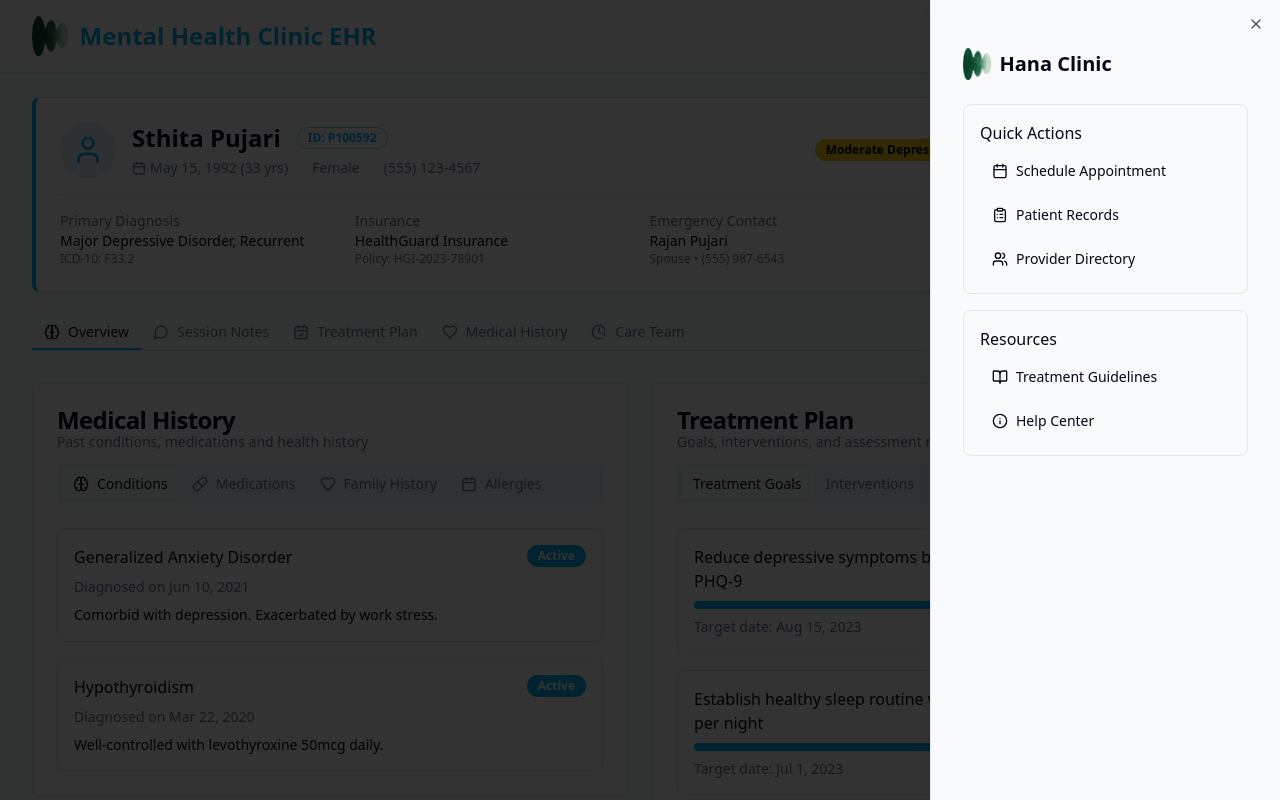
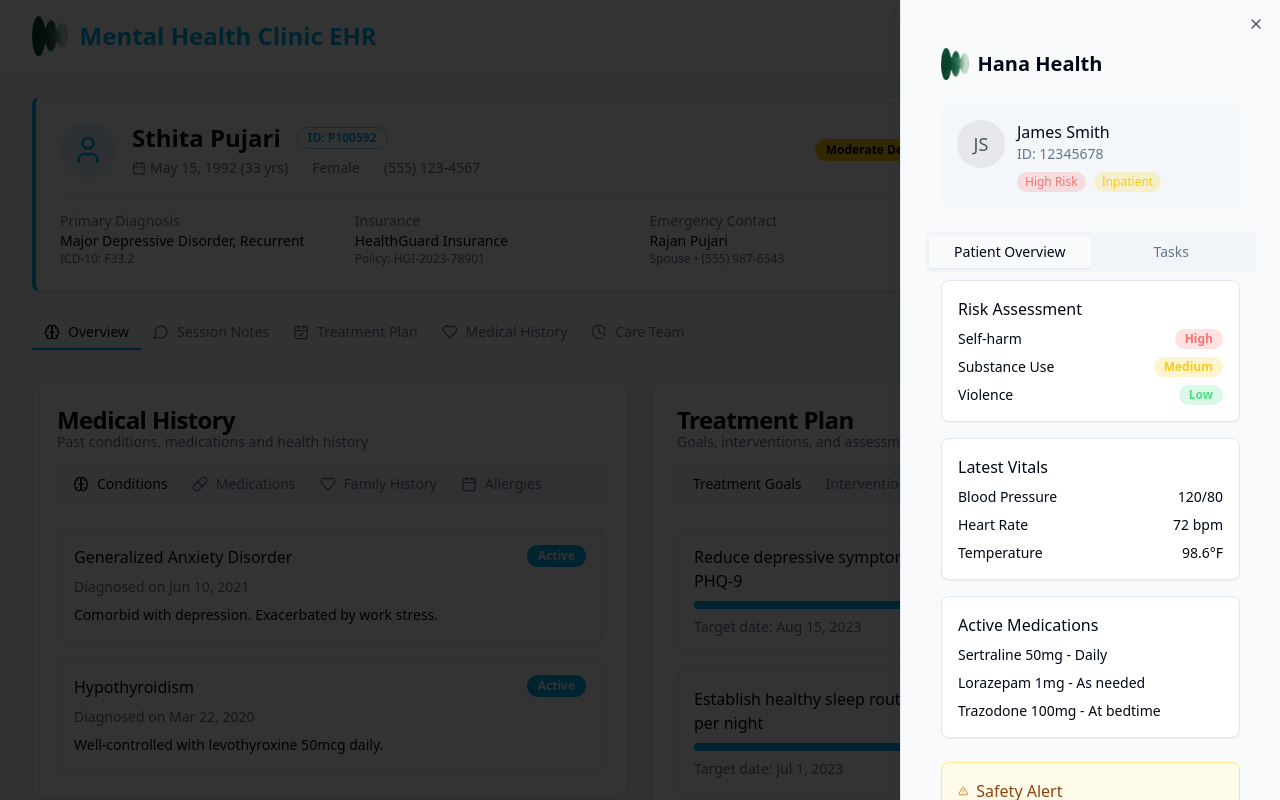
Before and after one commit to mhaihq/sthita-mental-haven, a React (Vite) app: page / in a window 1280 px wide. Both pictures are taken after a click on the button "Open sidebar". Shown: the top 800 px of the page. Built offline with nearby package versions, Linux system fonts and the light colour scheme.

Commit message:
Refactor: Implement floating icon and sidebar changes
- Replace menu icon with Hana logo.
- Add subtle flashing animation to the floating icon.
- Redesign the sidebar to match the reference image.

```diff
--- a/src/components/SidebarIcons.tsx
+++ b/src/components/SidebarIcons.tsx
@@ -1,4 +1,4 @@
 
-import { BookOpen, Calendar, ClipboardList, Info, Users } from 'lucide-react';
+import { ArrowUpRight, Check, AlertTriangle, BookOpen, Calendar, ClipboardList, Info, Users } from 'lucide-react';
 
-export { BookOpen, Calendar, ClipboardList, Info, Users };
+export { ArrowUpRight, Check, AlertTriangle, BookOpen, Calendar, ClipboardList, Info, Users };
--- a/src/index.css
+++ b/src/index.css
@@ -101,3 +101,47 @@
   from { opacity: 0; }
   to { opacity: 1; }
 }
+
+/* Add subtle pulse animation for the floating button */
+@keyframes subtle-pulse {
+  0% { transform: scale(1); opacity: 1; }
+  50% { transform: scale(1.05); opacity: 0.9; }
+  100% { transform: scale(1); opacity: 1; }
+}
+
+.pulse-animation {
+  animation: subtle-pulse 3s infinite ease-in-out;
+}
+
+/* Additional styles for the sidebar elements */
+.risk-badge {
+  @apply px-2 py-0.5 text-xs font-medium rounded-full;
+}
+
+.risk-badge.high {
+  @apply bg-severity-high/20 text-severity-high;
+}
+
+.risk-badge.medium {
+  @apply bg-severity-medium/20 text-severity-medium;
+}
+
+.risk-badge.low {
+  @apply bg-severity-low/20 text-severity-low;
+}
+
+.task-priority {
+  @apply w-2 h-2 rounded-full;
+}
+
+.task-priority.high {
+  @apply bg-severity-high;
+}
+
+.task-priority.medium {
+  @apply bg-severity-medium;
+}
+
+.task-priority.low {
+  @apply bg-severity-low;
+}
--- a/src/pages/Index.tsx
+++ b/src/pages/Index.tsx
@@ -7,12 +7,17 @@ import MedicalHistory from '@/components/MedicalHistory';
 import TreatmentPlan from '@/components/TreatmentPlan';
 import ProviderNotes from '@/components/ProviderNotes';
 import ProviderAssignment from '@/components/ProviderAssignment';
-import { Brain, CalendarCheck, ClockAlert, Heart, Menu, MessageCircle } from 'lucide-react';
+import { Brain, CalendarCheck, ClockAlert, Heart, MessageCircle, ArrowUpRight, Check, AlertTriangle } from 'lucide-react';
 import { BookOpen, Calendar, ClipboardList, Info, Users } from '@/components/SidebarIcons';
 import { Sheet, SheetContent, SheetTrigger } from "@/components/ui/sheet";
+import { Badge } from '@/components/ui/badge';
+import { Popover, PopoverContent, PopoverTrigger } from '@/components/ui/popover';
+import { Card, CardContent } from '@/components/ui/card';
+import { Button } from '@/components/ui/button';
 
 const Index = () => {
   const [isSidebarOpen, setIsSidebarOpen] = useState(false);
+  const [activeTab, setActiveTab] = useState('overview');
 
   return (
     <div className="min-h-screen bg-background">
@@ -31,69 +36,204 @@ const Index = () => {
         </div>
       </header>
 
-      {/* Floating sidebar trigger button */}
+      {/* Floating sidebar trigger button with Hana logo and pulse animation */}
       <Sheet open={isSidebarOpen} onOpenChange={setIsSidebarOpen}>
         <SheetTrigger asChild>
           <button
-            className="fixed top-20 right-6 z-50 flex items-center justify-center w-12 h-12 bg-primary rounded-full shadow-lg hover:bg-primary/90 transition-colors"
+            className="fixed top-20 right-6 z-50 flex items-center justify-center w-12 h-12 bg-primary rounded-full shadow-lg hover:bg-primary/90 transition-colors pulse-animation"
             aria-label="Open sidebar"
           >
-            <Menu className="h-6 w-6 text-primary-foreground" />
+            <img
+              src="/lovable-uploads/8bd12f77-f027-47b9-a41c-a780b6ec54d0.png"
+              alt="Hana Clinic Logo"
+              className="h-8 w-8 object-contain"
+            />
           </button>
         </SheetTrigger>
 
-        <SheetContent className="w-[280px] sm:w-[350px]">
-          <div className="px-2 py-6">
-            <h2 className="text-xl font-bold mb-6 flex items-center gap-2">
+        <SheetContent className="w-[280px] sm:w-[380px] overflow-y-auto">
+          <div className="pt-6 pb-4">
+            <h2 className="text-xl font-bold flex items-center gap-2 px-4 mb-6">
               <img
                 src="/lovable-uploads/8bd12f77-f027-47b9-a41c-a780b6ec54d0.png"
                 alt="Hana Clinic Logo"
                 className="h-8 w-auto"
               />
-              <span>Hana Clinic</span>
+              <span>Hana Health</span>
             </h2>
 
-            <div className="space-y-4">
-              <div className="border rounded-lg p-4">
-                <h3 className="font-medium mb-2">Quick Actions</h3>
-                <ul className="space-y-2">
-                  <li>
-                    <button className="flex items-center gap-2 w-full px-3 py-2 text-sm rounded-md hover:bg-muted transition-colors text-left">
-                      <Calendar className="h-4 w-4" />
-                      <span>Schedule Appointment</span>
-                    </button>
-                  </li>
-                  <li>
-                    <button className="flex items-center gap-2 w-full px-3 py-2 text-sm rounded-md hover:bg-muted transition-colors text-left">
-                      <ClipboardList className="h-4 w-4" />
-                      <span>Patient Records</span>
-                    </button>
-                  </li>
-                  <li>
-                    <button className="flex items-center gap-2 w-full px-3 py-2 text-sm rounded-md hover:bg-muted transition-colors text-left">
-                      <Users className="h-4 w-4" />
-                      <span>Provider Directory</span>
-                    </button>
-                  </li>
-                </ul>
+            <div className="mb-6 px-4">
+              <div className="bg-muted/50 p-4 rounded-lg">
+                <div className="flex items-start gap-3">
+                  <div className="w-12 h-12 rounded-full bg-gray-200 flex items-center justify-center">
+                    <span className="text-lg font-medium text-gray-600">JS</span>
+                  </div>
+                  <div>
+                    <h3 className="font-medium">James Smith</h3>
+                    <p className="text-sm text-muted-foreground">ID: 12345678</p>
+                    <div className="flex gap-2 mt-2">
+                      <span className="risk-badge high">High Risk</span>
+                      <span className="risk-badge medium">Inpatient</span>
+                    </div>
+                  </div>
+                </div>
               </div>
+            </div>
 
-              <div className="border rounded-lg p-4">
-                <h3 className="font-medium mb-2">Resources</h3>
-                <ul className="space-y-2">
-                  <li>
-                    <button className="flex items-center gap-2 w-full px-3 py-2 text-sm rounded-md hover:bg-muted transition-colors text-left">
-                      <BookOpen className="h-4 w-4" />
-                      <span>Treatment Guidelines</span>
-                    </button>
-                  </li>
-                  <li>
-                    <button className="flex items-center gap-2 w-full px-3 py-2 text-sm rounded-md hover:bg-muted transition-colors text-left">
-                      <Info className="h-4 w-4" />
-                      <span>Help Center</span>
-                    </button>
-                  </li>
-                </ul>
+            <div className="mb-6">
+              <Tabs defaultValue={activeTab} onValueChange={setActiveTab} className="w-full">
+                <TabsList className="w-full grid grid-cols-2 mb-2">
+                  <TabsTrigger value="overview">Patient Overview</TabsTrigger>
+                  <TabsTrigger value="tasks">Tasks</TabsTrigger>
+                </TabsList>
+
+                <TabsContent value="overview" className="space-y-4">
+                  <div className="px-4">
+                    <Card>
+                      <CardContent className="p-4">
+                        <h4 className="font-medium mb-2">Risk Assessment</h4>
+                        <div className="space-y-2">
+                          <div className="flex justify-between items-center">
+                            <span className="text-sm">Self-harm</span>
+                            <Badge variant="outline" className="bg-severity-high/20 text-severity-high border-0">High</Badge>
+                          </div>
+                          <div className="flex justify-between items-center">
+                            <span className="text-sm">Substance Use</span>
+                            <Badge variant="outline" className="bg-severity-medium/20 text-severity-medium border-0">Medium</Badge>
+                          </div>
+                          <div className="flex justify-between items-center">
+                            <span className="text-sm">Violence</span>
+                            <Badge variant="outline" className="bg-severity-low/20 text-severity-low border-0">Low</Badge>
+                          </div>
+                        </div>
+                      </CardContent>
+                    </Card>
+                  </div>
+
+                  <div className="px-4">
+                    <Card>
+                      <CardContent className="p-4">
+                        <h4 className="font-medium mb-2">Latest Vitals</h4>
+                        <div className="space-y-2">
+                          <div className="flex justify-between items-center">
+                            <span className="text-sm">Blood Pressure</span>
+                            <span className="text-sm font-medium">120/80</span>
+                          </div>
+                          <div className="flex justify-between items-center">
+                            <span className="text-sm">Heart Rate</span>
+                            <span className="text-sm font-medium">72 bpm</span>
+                          </div>
+                          <div className="flex justify-between items-center">
+                            <span className="text-sm">Temperature</span>
+                            <span className="text-sm font-medium">98.6°F</span>
+                          </div>
+                        </div>
+                      </CardContent>
+                    </Card>
+                  </div>
+
+                  <div className="px-4">
+                    <Card>
+                      <CardContent className="p-4">
+                        <h4 className="font-medium mb-2">Active Medications</h4>
+                        <div className="space-y-2">
+                          <div className="text-sm">Sertraline 50mg - Daily</div>
+                          <div className="text-sm">Lorazepam 1mg - As needed</div>
+                          <div className="text-sm">Trazodone 100mg - At bedtime</div>
+                        </div>
+                      </CardContent>
+                    </Card>
+                  </div>
+                </TabsContent>
+
+                <TabsContent value="tasks" className="px-4 space-y-4">
+                  <h4 className="font-medium mb-2">Priority Tasks</h4>
+                  <div className="space-y-3">
+                    <div className="flex gap-3 items-start p-3 border rounded-lg bg-muted/30">
+                      <div className="task-priority high mt-1"></div>
+                      <div className="flex-1">
+                        <div className="flex justify-between">
+                          <h5 className="font-medium">Crisis Assessment</h5>
+                          <span className="text-xs text-muted-foreground">Today</span>
+                        </div>
+                        <p className="text-sm text-muted-foreground">Complete urgent risk assessment for James Smith</p>
+                        <div className="mt-2">
+                          <Button size="sm" className="h-7 text-xs">Complete <Check className="ml-1 h-3 w-3" /></Button>
+                        </div>
+                      </div>
+                    </div>
+
+                    <div className="flex gap-3 items-start p-3 border rounded-lg bg-muted/30">
+                      <div className="task-priority high mt-1"></div>
+                      <div className="flex-1">
+                        <div className="flex justify-between">
+                          <h5 className="font-medium">Medication Review</h5>
+                          <span className="text-xs text-muted-foreground">Today</span>
+                        </div>
+                        <p className="text-sm text-muted-foreground">Review medication interactions and side effects</p>
+                        <div className="mt-2">
+                          <Button size="sm" className="h-7 text-xs">Complete <Check className="ml-1 h-3 w-3" /></Button>
+                        </div>
+                      </div>
+                    </div>
+
+                    <div className="flex gap-3 items-start p-3 border rounded-lg bg-muted/30">
+                      <div className="task-priority medium mt-1"></div>
+                      <div className="flex-1">
+                        <div className="flex justify-between">
+                          <h5 className="font-medium">Family Contact</h5>
+                          <span className="text-xs text-muted-foreground">Tomorrow</span>
+                        </div>
+                        <p className="text-sm text-muted-foreground">Call patient's mother about treatment progress</p>
+                        <div className="mt-2">
+                          <Button size="sm" variant="outline" className="h-7 text-xs">Reschedule</Button>
+                        </div>
+                      </div>
+                    </div>
+                  </div>
+
+                  <div className="mt-4">
+                    <Button variant="outline" className="w-full text-sm" size="sm">
+                      <ArrowUpRight className="mr-1 h-4 w-4" /> View All Tasks
+                    </Button>
+                  </div>
+                </TabsContent>
+              </Tabs>
+            </div>
+
+            <div className="px-4">
+              <Card className="bg-amber-50 border-amber-200">
+                <CardContent className="p-4">
+                  <div className="flex items-start gap-2">
+                    <AlertTriangle className="h-5 w-5 text-amber-600 mt-0.5" />
+                    <div>
+                      <h4 className="font-medium text-amber-800">Safety Alert</h4>
+                      <p className="text-sm text-amber-700">Patient expressed suicidal ideation in last session. Follow safety protocol.</p>
+                    </div>
+                  </div>
+                </CardContent>
+              </Card>
+            </div>
+
+            <div className="mt-6 px-4">
+              <h4 className="font-medium mb-3">Quick Actions</h4>
+              <div className="grid grid-cols-2 gap-2">
+                <Button variant="outline" size="sm" className="justify-start">
+                  <Calendar className="h-4 w-4 mr-2" />
+                  Schedule Visit
+                </Button>
+                <Button variant="outline" size="sm" className="justify-start">
+                  <ClipboardList className="h-4 w-4 mr-2" />
+                  Add Note
+                </Button>
+                <Button variant="outline" size="sm" className="justify-start">
+                  <Users className="h-4 w-4 mr-2" />
+                  Care Team
+                </Button>
+                <Button variant="outline" size="sm" className="justify-start">
+                  <BookOpen className="h-4 w-4 mr-2" />
+                  Treatment Plan
+                </Button>
               </div>
             </div>
           </div>
```
